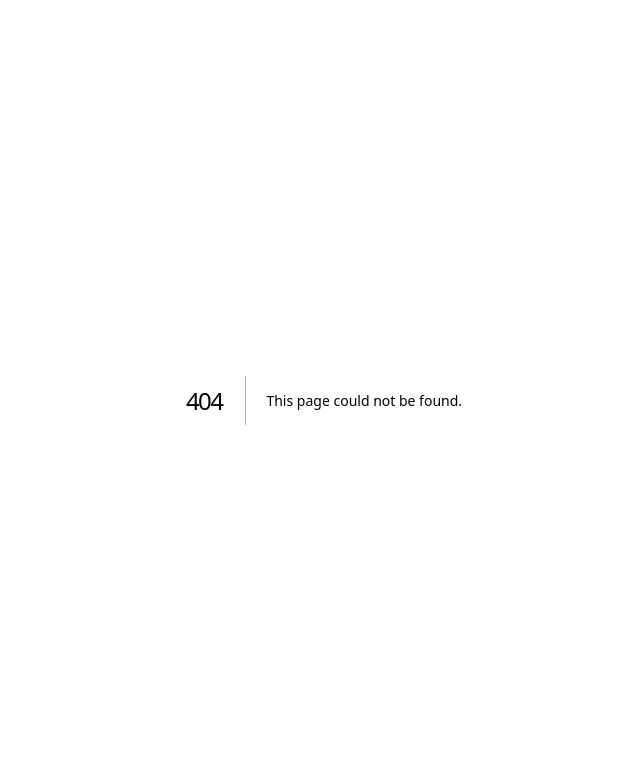
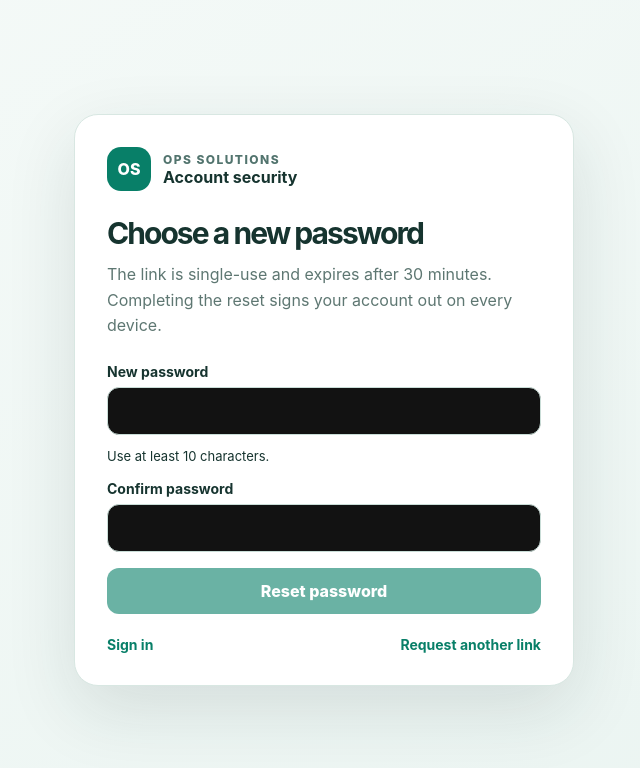
Before and after one commit to amohamed-alt/Ops-Solutions, a Next.js app in the folder apps/web/: page /reset-password in a window 1280 px wide. Before the commit this address had no page. Shown: the top 768 px of the page, without its empty margins (316-956 px from the left). Built offline with nearby package versions, Linux system fonts and the light colour scheme.

Commit message:
Add single-use password reset screen

```diff
--- /dev/null
+++ b/apps/web/app/reset-password/page.tsx
@@ -0,0 +1,56 @@
+'use client';
+
+import Link from 'next/link';
+import { FormEvent, useMemo, useState } from 'react';
+
+import styles from '../password-recovery.module.css';
+
+export default function ResetPasswordPage() {
+  const token = useMemo(() => typeof window === 'undefined' ? '' : new URLSearchParams(window.location.search).get('token') || '', []);
+  const [password, setPassword] = useState('');
+  const [confirmPassword, setConfirmPassword] = useState('');
+  const [busy, setBusy] = useState(false);
+  const [message, setMessage] = useState('');
+  const [error, setError] = useState('');
+
+  async function submit(event: FormEvent<HTMLFormElement>) {
+    event.preventDefault();
+    if (busy) return;
+    setMessage('');
+    setError('');
+    if (!token) return setError('This reset link is incomplete. Request a new password reset email.');
+    if (password.length < 10 || password.length > 200) return setError('Password must contain between 10 and 200 characters.');
+    if (password !== confirmPassword) return setError('The passwords do not match.');
+    setBusy(true);
+    try {
+      const response = await fetch('/api/customer/auth/password/reset', {
+        method: 'POST',
+        headers: { 'content-type': 'application/json' },
+        body: JSON.stringify({ token, password })
+      });
+      const payload = await response.json().catch(() => ({}));
+      if (!response.ok) throw new Error(payload.message || 'Unable to reset your password.');
+      setPassword('');
+      setConfirmPassword('');
+      setMessage(payload.message || 'Your password was changed. Sign in again.');
+    } catch (caught) {
+      setError(caught instanceof Error ? caught.message : 'Unable to reset your password.');
+    } finally {
+      setBusy(false);
+    }
+  }
+
+  return <main className={styles.shell}><section className={styles.card}>
+    <div className={styles.brand}><span className={styles.mark}>OS</span><div><div className={styles.eyebrow}>OPS SOLUTIONS</div><strong>Account security</strong></div></div>
+    <h1>Choose a new password</h1>
+    <p>The link is single-use and expires after 30 minutes. Completing the reset signs your account out on every device.</p>
+    <form className={styles.form} onSubmit={submit}>
+      <div className={styles.field}><label htmlFor="password">New password</label><input id="password" type="password" autoComplete="new-password" required minLength={10} maxLength={200} value={password} onChange={(event) => setPassword(event.target.value)} /><span className={styles.hint}>Use at least 10 characters.</span></div>
+      <div className={styles.field}><label htmlFor="confirmPassword">Confirm password</label><input id="confirmPassword" type="password" autoComplete="new-password" required minLength={10} maxLength={200} value={confirmPassword} onChange={(event) => setConfirmPassword(event.target.value)} /></div>
+      <button className={styles.button} type="submit" disabled={busy || !token}>{busy ? 'Securing account…' : 'Reset password'}</button>
+    </form>
+    {message ? <div className={styles.message} role="status">{message}</div> : null}
+    {error ? <div className={`${styles.message} ${styles.error}`} role="alert">{error}</div> : null}
+    <div className={styles.links}><Link href="/onboarding">Sign in</Link><Link href="/forgot-password">Request another link</Link></div>
+  </section></main>;
+}
```
